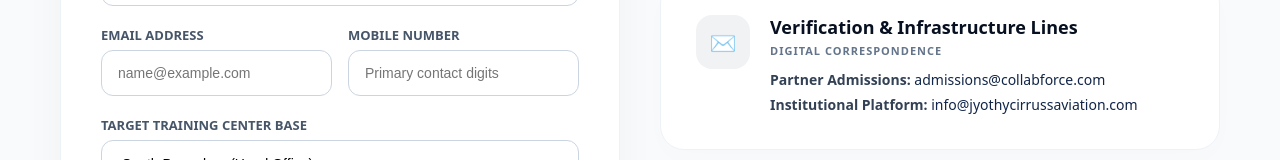
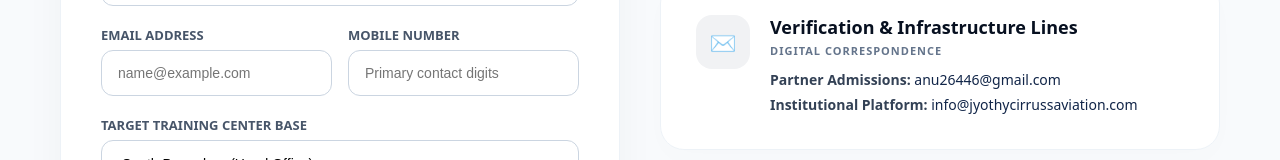
Before and after one commit to AnushaLakshmi0521/Aviation, a React (Vite) app: page /admissions in a window 1280 px wide. Shown: the part 783-943 px from the top of the page. Built offline with nearby package versions, Linux system fonts and the light colour scheme.

Commit message:
mail changes

```diff
--- a/src/components/Admissions.jsx
+++ b/src/components/Admissions.jsx
@@ -265,7 +265,7 @@ function Admissions() {
                   <span style={{ fontSize: "11px", color: "#64748b", fontWeight: "700", textTransform: "uppercase", letterSpacing: "1px", display: "block", marginBottom: "12px" }}>Digital Correspondence</span>
                   <div style={{ display: "flex", flexDirection: "column", gap: "6px" }}>
                     <div style={{ fontSize: "14px", color: "#334155" }}>
-                      <strong>Partner Admissions:</strong> <span style={{ color: "#112548" }}>admissions@collabforce.com</span>
+                      <strong>Partner Admissions:</strong> <span style={{ color: "#112548" }}>anu26446@gmail.com</span>
                     </div>
                     <div style={{ fontSize: "14px", color: "#334155" }}>
                       <strong>Institutional Platform:</strong> <span style={{ color: "#112548" }}>info@jyothycirrussaviation.com</span>
```
